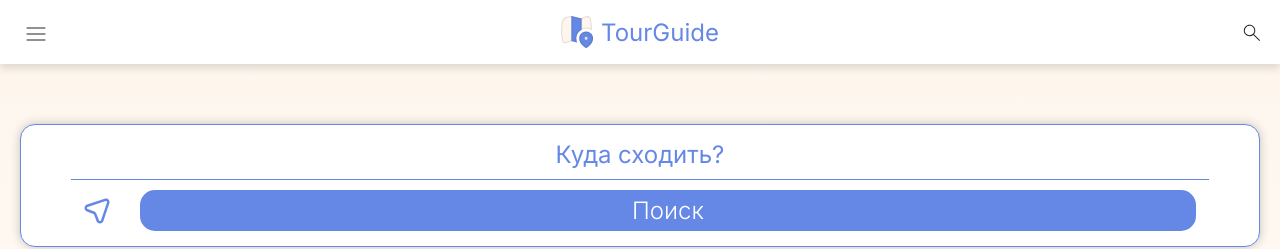
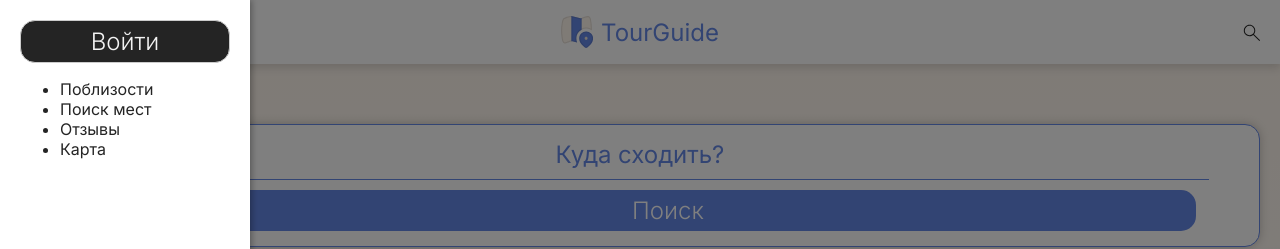
Before and after one commit to torres76ru/TourGuide-React, a React (Vite) app in the folder frontend/: page / in a window 1280 px wide. Both pictures are taken after a click on the button "Открыть меню". Shown: the top 249 px of the page. Built offline with nearby package versions, Linux system fonts and the light colour scheme.

Commit message:
add burger and part of menu + navigation

```diff
--- /dev/null
+++ b/frontend/src/features/useBurger.ts
@@ -0,0 +1,7 @@
+import { useState } from "react";
+
+export const useBurger = () => {
+  const [isOpen, setIsOpen] = useState(false);
+  const toggle = () => setIsOpen((prev) => !prev);
+  return { isOpen, toggle };
+};
--- a/frontend/src/shared/ui/Button/Button.module.scss
+++ b/frontend/src/shared/ui/Button/Button.module.scss
@@ -13,8 +13,8 @@
   color: #fff;
 }
 
-.secondary {
-  background: #f3f3f3;
-  color: #242424;
+.black {
+  background: #242424;
+  color: #f3f3f3;
   border: 1px solid #ccc;
 }
--- a/frontend/src/shared/ui/Button/index.tsx
+++ b/frontend/src/shared/ui/Button/index.tsx
@@ -2,7 +2,7 @@ import React from "react";
 import clsx from "clsx";
 import styles from "./Button.module.scss";
 
-type ButtonVariant = "primary" | "secondary";
+type ButtonVariant = "primary" | "black";
 
 interface ButtonProps extends React.ButtonHTMLAttributes<HTMLButtonElement> {
   variant?: ButtonVariant;
--- /dev/null
+++ b/frontend/src/widgets/Burger/ui/Burger.module.scss
@@ -0,0 +1,7 @@
+.burger {
+  background: none;
+  border: none;
+  font-size: 28px;
+  cursor: pointer;
+  z-index: 2;
+}
--- /dev/null
+++ b/frontend/src/widgets/Burger/ui/index.tsx
@@ -0,0 +1,21 @@
+import burger from "shared/assets/burger.svg";
+import styles from "./Burger.module.scss";
+
+interface Props {
+  isOpen: boolean;
+  onClick: () => void;
+}
+
+const Burger = ({ isOpen, onClick }: Props) => {
+  return (
+    <button
+      onClick={onClick}
+      className={styles.burger}
+      aria-label="Открыть меню"
+    >
+      <img src={burger} className={isOpen ? styles.open : ""} alt="menu" />
+    </button>
+  );
+};
+
+export default Burger;
--- a/frontend/src/widgets/Header/Header.module.scss
+++ b/frontend/src/widgets/Header/Header.module.scss
@@ -6,14 +6,6 @@
   background: #fff;
   box-shadow: 0 4px 8px 0 rgba(36, 36, 36, 0.15);
   position: relative;
-}
-
-.burger {
-  background: none;
-  border: none;
-  font-size: 28px;
-  cursor: pointer;
-  z-index: 2;
 }
 
 .center {
--- a/frontend/src/widgets/Header/index.tsx
+++ b/frontend/src/widgets/Header/index.tsx
@@ -1,18 +1,31 @@
+import Burger from "widgets/Burger/ui";
 import logo from "../../shared/assets/logo.svg";
 import search from "../../shared/assets/search.svg";
-import burger from "../../shared/assets/burger.svg";
+
 import styles from "./Header.module.scss";
+// import { useBurger } from "features/useBurger";
+import Modal from "widgets/Modal/ui";
+import { useState } from "react";
+import Button from "shared/ui/Button";
+import { useNavigate } from "react-router";
 
 const Header = () => {
+  const [isModalOpen, setModalOpen] = useState(false);
+
+  const navigate = useNavigate();
+
+  const handleRedirect = (href: string) => {
+    setModalOpen(false);
+    navigate(href);
+  };
+
   return (
     <header className={styles.header}>
       {/* Бургер-меню слева */}
-      <button className={styles.burger} aria-label="Открыть меню">
-        <img src={burger} alt="menu" />
-      </button>
+      <Burger isOpen={isModalOpen} onClick={() => setModalOpen(!isModalOpen)} />
 
       {/* Лого и надпись по центру */}
-      <div className={styles.center}>
+      <div className={styles.center} onClick={() => handleRedirect("/")}>
         <img src={logo} alt="Logo" className={styles.logo} />
         <span className={styles.title}>TourGuide</span>
       </div>
@@ -21,6 +34,24 @@ const Header = () => {
       <div>
         <img src={search} alt="Search" className={styles.search} />
       </div>
+
+      <Modal isOpen={isModalOpen} onClose={() => setModalOpen(false)}>
+        <div className={styles.modalContent}>
+          <Button
+            variant="black"
+            style={{ width: "100%" }}
+            onClick={() => handleRedirect("/auth")}
+          >
+            Войти
+          </Button>
+          <ul>
+            <li>Поблизости</li>
+            <li>Поиск мест</li>
+            <li>Отзывы</li>
+            <li>Карта</li>
+          </ul>
+        </div>
+      </Modal>
     </header>
   );
 };
--- /dev/null
+++ b/frontend/src/widgets/Modal/ui/Modal.module.scss
@@ -0,0 +1,20 @@
+.backdrop {
+  position: fixed;
+  top: 0;
+  left: 0;
+  width: 100%;
+  height: 100%;
+  background: rgba(0, 0, 0, 0.5);
+  display: flex;
+  justify-content: flex-start; // если выезжает слева
+  align-items: stretch;
+  z-index: 1000;
+}
+
+.modal {
+  background: #fff;
+  width: 250px; // ширина меню
+  padding: 20px;
+  box-shadow: 2px 0 6px rgba(0, 0, 0, 0.3);
+  overflow-y: auto;
+}
--- /dev/null
+++ b/frontend/src/widgets/Modal/ui/index.tsx
@@ -0,0 +1,22 @@
+// widgets/Modal/ui/Modal.tsx
+import styles from "./Modal.module.scss";
+
+interface Props {
+  isOpen: boolean;
+  onClose: () => void;
+  children: React.ReactNode;
+}
+
+const Modal = ({ isOpen, onClose, children }: Props) => {
+  if (!isOpen) return null;
+
+  return (
+    <div className={styles.backdrop} onClick={onClose}>
+      <div className={styles.modal} onClick={(e) => e.stopPropagation()}>
+        {children}
+      </div>
+    </div>
+  );
+};
+
+export default Modal;
```
